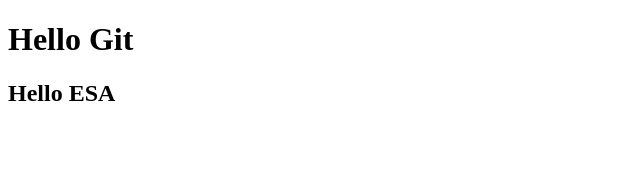
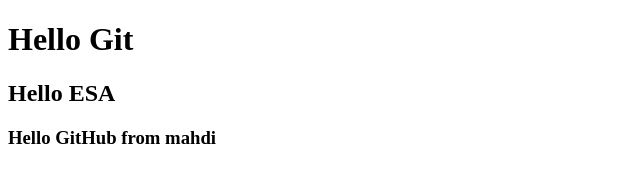
Before and after one commit to Mahdi19R/project-test, a plain HTML site: page frontend/index.html in a window 1280 px wide. Shown: the whole page, without its empty margins (0-640 px from the left). Drawn offline with Linux system fonts and the light colour scheme.

Commit message:
add h3 from mahdi tag

```diff
--- a/frontend/index.html
+++ b/frontend/index.html
@@ -9,5 +9,6 @@
 <body>
     <h1>Hello Git</h1>
     <h2>Hello ESA</h2>
+    <h3>Hello GitHub from mahdi</h3>
 </body>
 </html>
```
